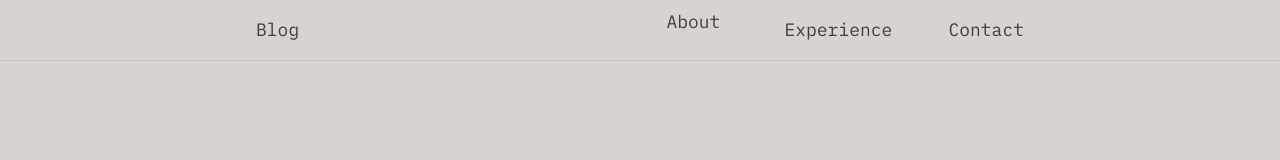
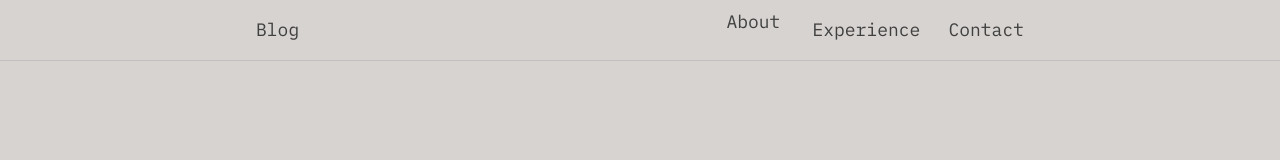
Before and after one commit to daniiltykheev/easytofind, a Next.js app: page /contacts in a window 1280 px wide. Shown: the top 160 px of the page. Built offline with nearby package versions, Linux system fonts and the light colour scheme.

Commit message:
fixed paddings in header

```diff
--- a/components/Header.jsx
+++ b/components/Header.jsx
@@ -15,17 +15,17 @@ const Header = () => {
           </div>
           <div className="flex flex-end">
             <Link href={"/about"}>
-              <span className="px-0 pl-4 sm:pr-8 py-2 link-animate text-sm sm:text-lg font-medium sm:font-medium hover:opacity-50 cursor-pointer">
+              <span className="px-0 pl-4 sm:pr-4 py-2 link-animate text-sm sm:text-lg font-medium sm:font-medium hover:opacity-50 cursor-pointer">
                 About
               </span>
             </Link>
             <Link href={"/experience"}>
-              <span className="hidden sm:block px-8 py-2 link-animate text-lg font-medium hover:opacity-50 cursor-pointer">
+              <span className="hidden sm:block px-4 py-2 link-animate text-lg font-medium hover:opacity-50 cursor-pointer">
                 Experience
               </span>
             </Link>
             <Link href={"/contacts"}>
-              <span className="hidden sm:block pl-6 py-2 link-animate text-lg font-medium hover:opacity-50 cursor-pointer">
+              <span className="hidden sm:block pl-3 py-2 link-animate text-lg font-medium hover:opacity-50 cursor-pointer">
                 Contact
               </span>
             </Link>
```
